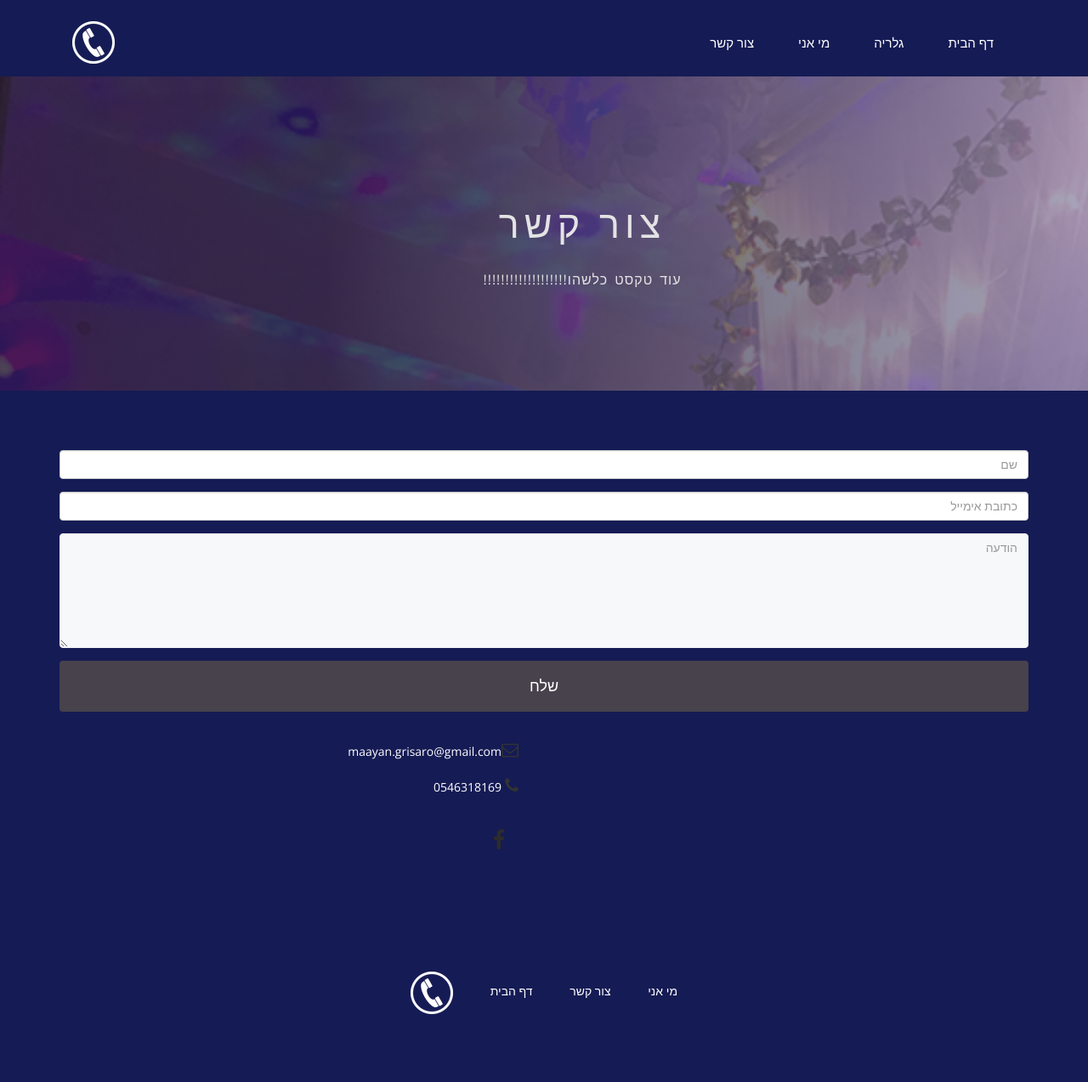
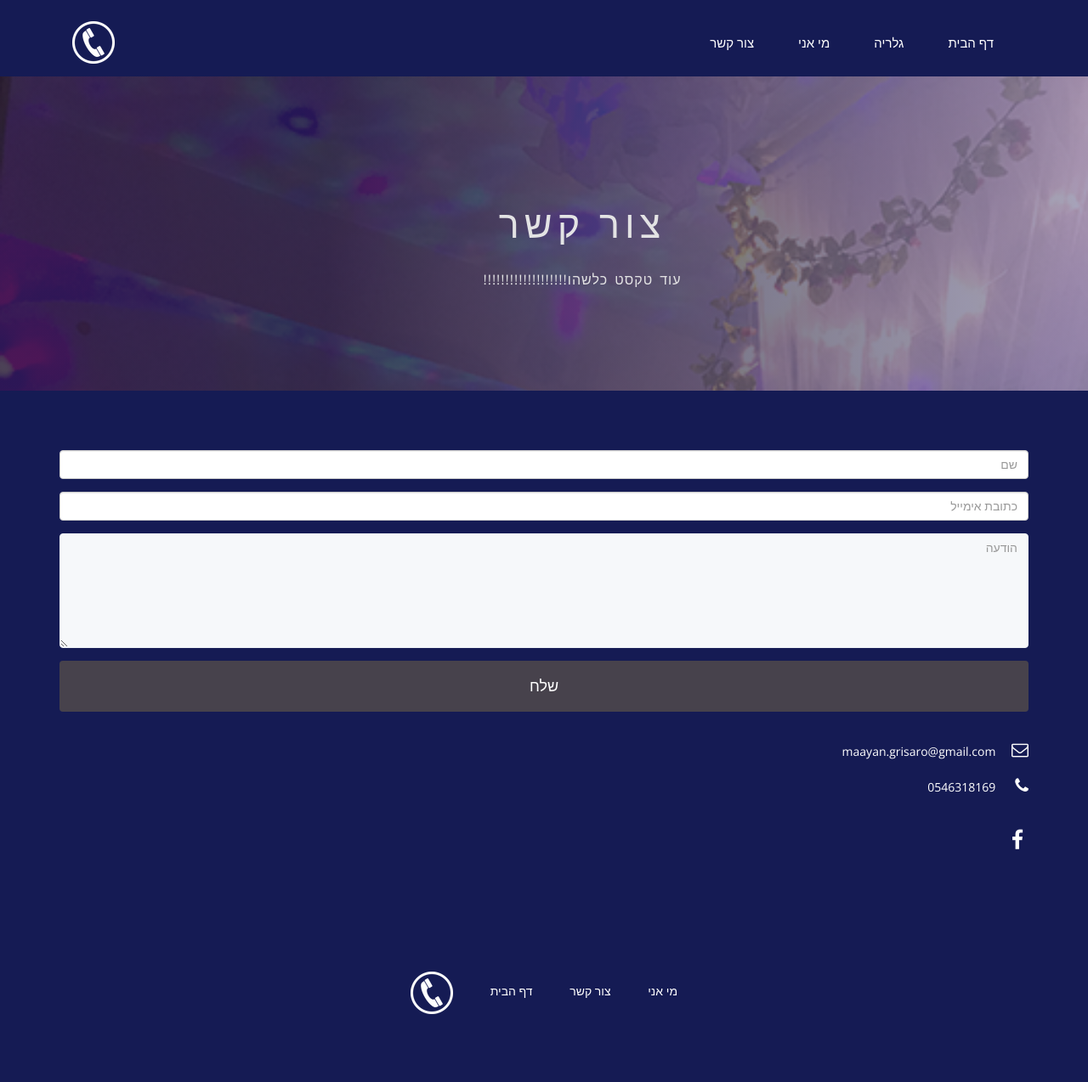
Before and after one commit to maayanuzangrisaro/maayanuzangrisaro.github.io, a Jekyll site: the page built from contact.html, in a window 1280 px wide. Shown: the whole page at 85% size. Built offline with Jekyll 4.4.1, drawn with Linux system fonts in a browser that asks for light colours; nearby versions of some CDN libraries; some web fonts are replaced.

Commit message:
fixed contact.html

```diff
--- a/contact.html
+++ b/contact.html
@@ -40,14 +40,14 @@ permalink: /contact/
 
     </div>
     <div id="contact-box" class="row">
-      <div class="col-md-6 col-sm-12">
+      <div class="col-md-12 col-sm-12">
         <div class="block">
           <ul class="address-block">
             <li>
-              <i class="fa fa-envelope-o"></i><font color="{{ site.fontcolor }}">maayan.grisaro@gmail.com</font>
+              <i class="fa fa-envelope-o"></i><font color="{{ site.fontcolor }}">  maayan.grisaro@gmail.com  </font>
             </li>
             <li>
-              <i class="fa fa-phone"></i><font color="{{ site.fontcolor }}">0546318169</font>
+              <i class="fa fa-phone"></i><font color="{{ site.fontcolor }}">  0546318169  </font>
             </li>
           </ul>
 
--- a/css/airspace.css
+++ b/css/airspace.css
@@ -691,7 +691,8 @@ font header .navbar-default .navbar-nav li a:hover {
   margin-bottom: 20px;
 }
 .address-block li i {
-  margin-right: 15px;
+  color: #FFFFFF;
+  margin-left: 15px;
   font-size: 20px;
   width: 20px;
 }
@@ -706,8 +707,8 @@ font header .navbar-default .navbar-nav li a:hover {
   display: inline-block;
 }
 .social-icons i {
-  color: #2C2C2C;
-  margin-right: 25px;
+  color: #FFFFFF;
+  margin-left: 25px;
   font-size: 25px;
 }
 .google-map {
```
